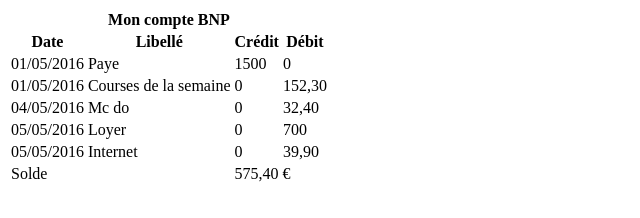
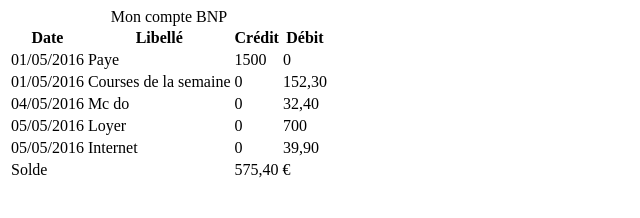
Before and after one commit to mickael-mignard/htmlExercice5, a plain HTML site: page index.html in a window 1280 px wide. Shown: the full height of the page, 0-640 px from the left. Drawn offline with Linux system fonts and the light colour scheme.

Commit message:
Ajout balise caption dans le tableau

```diff
--- a/index.html
+++ b/index.html
@@ -6,10 +6,8 @@
 </head>
 <body>
     <table>
+        <caption>Mon compte BNP</caption>
         <thead>
-            <tr>
-                <th colspan="4">Mon compte BNP</th>
-            </tr>
             <tr>
                 <th>Date</th>
                 <th>Libellé</th>
```
